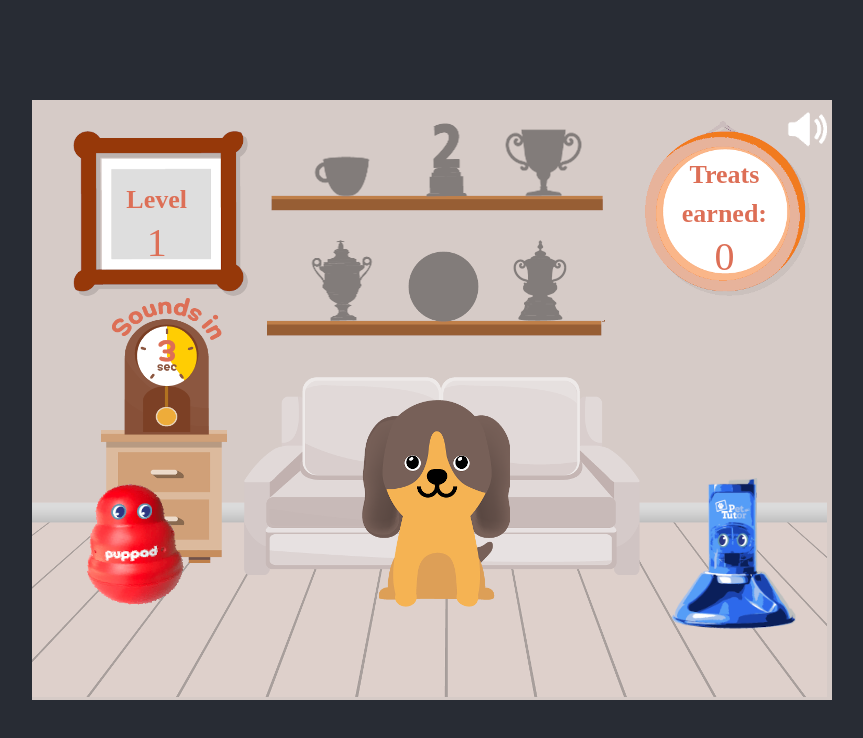
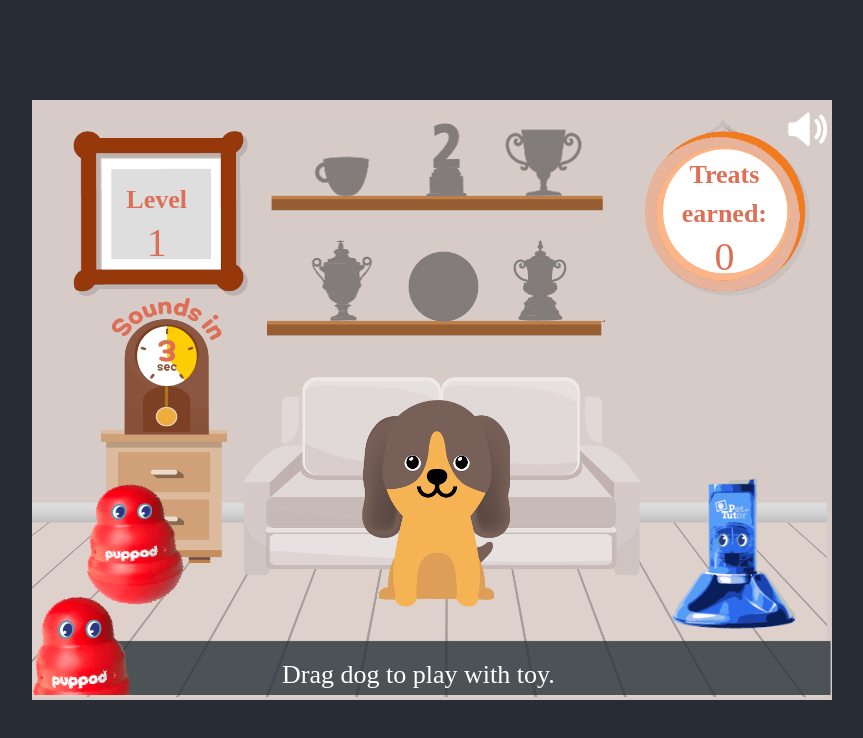
Before and after one commit to AAWhang/create-react-app-functions, a React (Create React App) app: page / in a window 1280 px wide. Both pictures are taken after a click on the button "Play PupPod". Shown: the top 738 px of the page, without its empty margins (208-1071 px from the left). Built offline with nearby package versions, Linux system fonts and the light colour scheme; a web font is replaced by a local one.

Commit message:
add hint box first stage

```diff
--- a/src/stage1.js
+++ b/src/stage1.js
@@ -31,6 +31,7 @@
 import HandLeft from './img/handleft.png'
 import HandMiddle from './img/handmiddle.png'
 import HandRight from './img/handright.png'
+import Speech from './img/speechbox.png'
 import Mute from './img/Mute.png'
 import Unmute from './img/Unmute.png'
 import Blank from './img/room1.png'
@@ -424,6 +425,19 @@
         height: "40px",
         marginTop: "-210px",
         marginLeft: "355px"
+      },
+      speech: {
+        position: 'absolute',
+        width: "800px",
+        height: "150px",
+        marginTop: "445px",
+        marginLeft: "0px"
+      },
+      speechbox: {
+        color: 'white',
+        position: 'absolute',
+        marginTop: '555px',
+        marginLeft: '250px'
       }
     }
 
@@ -489,7 +503,8 @@
             <img src={this.muteimg} style={styles.mutebutton} onClick={() => this.mutetoggle()} />{" "}
           </Grid>
 
-
+          <img  src={Speech} style={styles.speech} />
+          <div style={styles.speechbox}> Drag dog to play with toy.</div>
 
         </Grid>
 
```
Also changed, not shown: src/img/speechbox.png (added).
